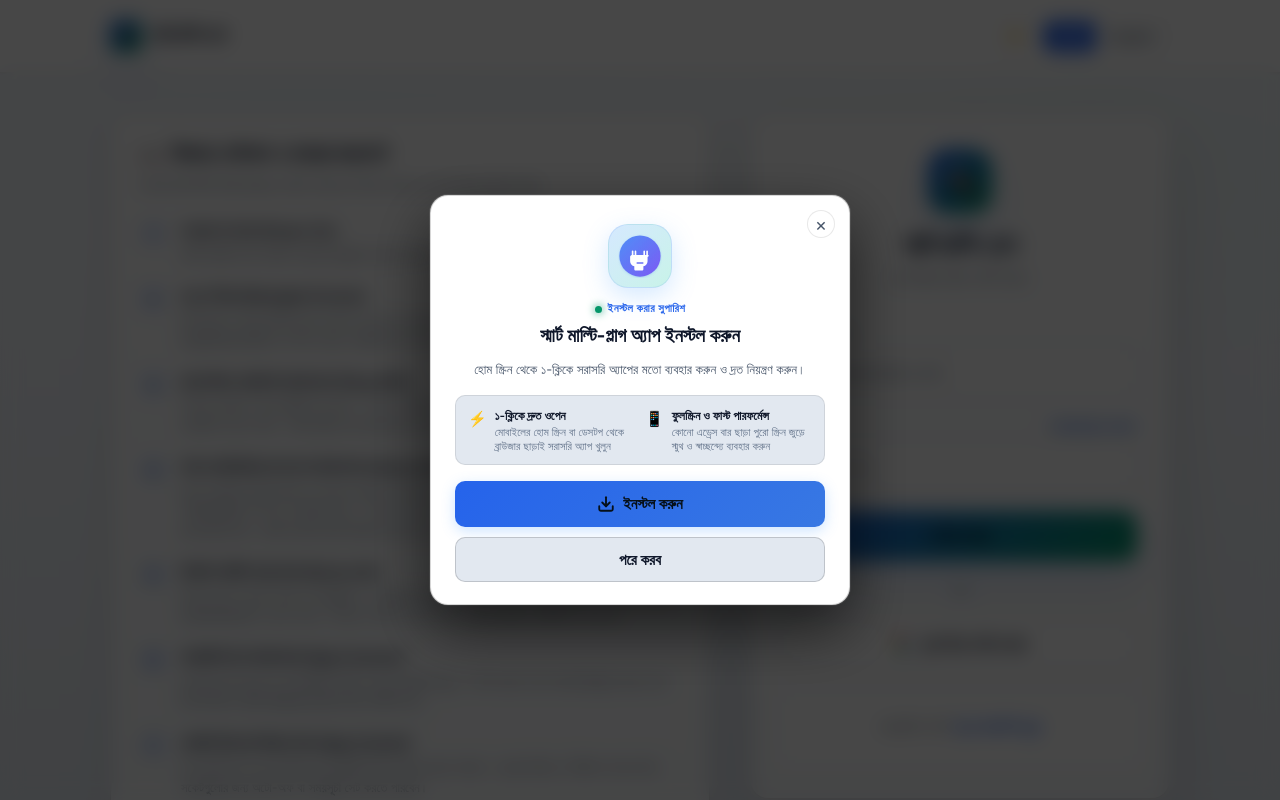
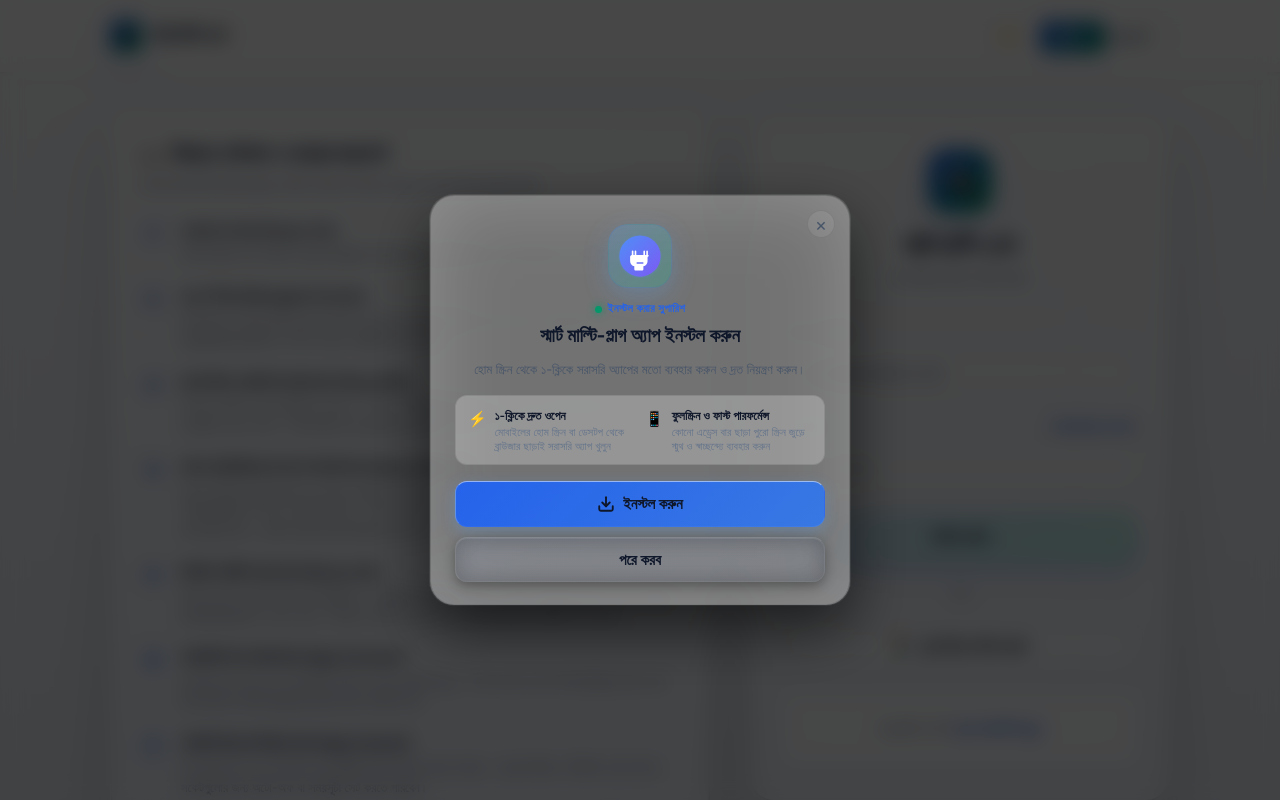
Before and after one commit to hamimLohani/smartmultiplug, a React (Vite) app: page /login in a window 1280 px wide. Shown: the top 800 px of the page. Built offline with nearby package versions, Linux system fonts and the light colour scheme; no server answers.

Commit message:
update ui

```diff
--- a/src/pages/Dashboard.jsx
+++ b/src/pages/Dashboard.jsx
@@ -225,7 +225,7 @@ export default function Dashboard() {
     return (
       <div className="page-wrap">
         <div className="bg-mesh" />
-        <div className="container dash-container">
+        <div className="container dash-container page-enter">
           {/* Header */}
           <div className="dash-hero">
             <div>
@@ -269,7 +269,7 @@ export default function Dashboard() {
     <div className="page-wrap">
       <div className="bg-mesh" />
 
-      <div className="container dash-container">
+      <div className="container dash-container page-enter">
         {/* Header */}
         <div className="dash-hero">
           <div>
--- a/src/pages/Timers.jsx
+++ b/src/pages/Timers.jsx
@@ -421,7 +421,7 @@ export default function Timers() {
     return (
       <div className="page-wrap">
         <div className="bg-mesh" />
-        <div className="container timers-container">
+        <div className="container timers-container page-enter">
           {/* Header */}
           <div className="dash-hero">
             <div>
@@ -466,7 +466,7 @@ export default function Timers() {
     <div className="page-wrap">
       <div className="bg-mesh" />
 
-      <div className="container timers-container">
+      <div className="container timers-container page-enter">
         <div className="dash-hero">
           <div>
             <span className="dash-kicker">
--- a/src/styles/index.css
+++ b/src/styles/index.css
@@ -9,18 +9,18 @@
 :root {
   --clr-bg: #090b10;
   --clr-body-bg: linear-gradient(180deg, #101724 0%, #090b10 42%, #07090d 100%);
-  --clr-surface: rgba(19, 24, 35, 0.92);
-  --clr-surface-2: rgba(28, 35, 49, 0.96);
-  --clr-surface-3: #273044;
-  --clr-card-bg: linear-gradient(180deg, rgba(24, 30, 43, 0.96), rgba(15, 19, 29, 0.98));
-  --clr-nav-bg: rgba(17, 23, 34, 0.92);
-  --clr-border: rgba(255, 255, 255, 0.09);
-  --clr-border-md: rgba(255, 255, 255, 0.16);
+  --clr-surface: rgba(30, 35, 45, 0.5);
+  --clr-surface-2: rgba(45, 50, 65, 0.5);
+  --clr-surface-3: rgba(60, 70, 90, 0.4);
+  --clr-card-bg: linear-gradient(145deg, rgba(40, 45, 60, 0.5) 0%, rgba(20, 25, 35, 0.3) 100%);
+  --clr-nav-bg: rgba(20, 25, 35, 0.6);
+  --clr-border: rgba(255, 255, 255, 0.15);
+  --clr-border-md: rgba(255, 255, 255, 0.25);
 
   --clr-accent: #58a6ff;
   --clr-accent-2: #25d0a5;
   --clr-accent-dim: rgba(88, 166, 255, 0.16);
-  --clr-accent-glow: rgba(88, 166, 255, 0.34);
+  --clr-accent-glow: rgba(88, 166, 255, 0.4);
 
   --clr-green: #31d38d;
   --clr-green-dim: rgba(49, 211, 141, 0.14);
@@ -29,23 +29,24 @@
   --clr-amber: #f7c948;
   --clr-amber-dim: rgba(247, 201, 72, 0.15);
 
-  --clr-text: #f6f8ff;
-  --clr-text-muted: #a0abc5;
-  --clr-text-subtle: #6e7a98;
+  --clr-text: #ffffff;
+  --clr-text-muted: #b4c2e0;
+  --clr-text-subtle: #8493b8;
 
   --radius-sm: 8px;
-  --radius-md: 10px;
-  --radius-lg: 14px;
-  --radius-xl: 18px;
+  --radius-md: 12px;
+  --radius-lg: 18px;
+  --radius-xl: 24px;
   --radius-pill: 9999px;
 
-  --shadow-sm: 0 1px 3px rgba(0, 0, 0, 0.36);
-  --shadow-md: 0 10px 30px rgba(0, 0, 0, 0.36);
-  --shadow-lg: 0 24px 60px rgba(0, 0, 0, 0.5);
-  --shadow-accent: 0 16px 40px rgba(88, 166, 255, 0.22);
-
-  --transition: 0.2s cubic-bezier(0.4, 0, 0.2, 1);
-  --transition-slow: 0.4s cubic-bezier(0.4, 0, 0.2, 1);
+  --shadow-sm: 0 2px 4px rgba(0, 0, 0, 0.4);
+  --shadow-md: 0 12px 32px rgba(0, 0, 0, 0.4);
+  --shadow-lg: 0 32px 80px rgba(0, 0, 0, 0.6);
+  --shadow-accent: 0 16px 40px rgba(88, 166, 255, 0.3);
+  --shadow-inner: inset 0 2px 3px rgba(255, 255, 255, 0.08), inset 0 -2px 3px rgba(0, 0, 0, 0.2);
+
+  --transition: 0.25s cubic-bezier(0.3, 1, 0.4, 1);
+  --transition-slow: 0.5s cubic-bezier(0.3, 1, 0.4, 1);
 
   --font: 'Inter', -apple-system, BlinkMacSystemFont, sans-serif;
   --font-mono: 'SF Mono', 'Fira Code', monospace;
@@ -72,11 +73,11 @@ html {
 [data-theme='light'] {
   --clr-bg: #f1f5f9;
   --clr-body-bg: linear-gradient(180deg, #f8fafc 0%, #f1f5f9 42%, #e2e8f0 100%);
-  --clr-surface: rgba(255, 255, 255, 0.96);
-  --clr-surface-2: #ffffff;
-  --clr-surface-3: #e2e8f0;
-  --clr-card-bg: linear-gradient(180deg, #ffffff 0%, #f8fafc 100%);
-  --clr-nav-bg: rgba(255, 255, 255, 0.94);
+  --clr-surface: rgba(255, 255, 255, 0.65);
+  --clr-surface-2: rgba(255, 255, 255, 0.4);
+  --clr-surface-3: rgba(255, 255, 255, 0.25);
+  --clr-card-bg: linear-gradient(180deg, rgba(255, 255, 255, 0.65) 0%, rgba(255, 255, 255, 0.3) 100%);
+  --clr-nav-bg: rgba(255, 255, 255, 0.7);
   --clr-border: rgba(0, 0, 0, 0.09);
   --clr-border-md: rgba(0, 0, 0, 0.16);
 
@@ -154,17 +155,23 @@ a {
 }
 
 /* ── Background Mesh ── */
+@keyframes meshRotate {
+  0% { transform: scale(1) translate(0, 0) rotate(0deg); }
+  33% { transform: scale(1.1) translate(2%, 2%) rotate(2deg); }
+  66% { transform: scale(1.05) translate(-2%, 1%) rotate(-1deg); }
+  100% { transform: scale(1) translate(0, 0) rotate(0deg); }
+}
+
 .bg-mesh {
   position: fixed;
-  inset: 0;
+  inset: -10vw -10vh;
   z-index: 0;
   background:
-    linear-gradient(rgba(255, 255, 255, 0.025) 1px, transparent 1px),
-    linear-gradient(90deg, rgba(255, 255, 255, 0.025) 1px, transparent 1px),
-    radial-gradient(ellipse 75% 46% at 24% 0%, rgba(88, 166, 255, 0.18) 0%, transparent 68%),
-    radial-gradient(ellipse 62% 44% at 92% 20%, rgba(37, 208, 165, 0.1) 0%, transparent 62%);
-  background-size: 34px 34px, 34px 34px, auto, auto;
+    radial-gradient(ellipse 70% 80% at 20% -10%, rgba(88, 166, 255, 0.25) 0%, transparent 60%),
+    radial-gradient(ellipse 60% 70% at 90% 30%, rgba(37, 208, 165, 0.15) 0%, transparent 50%),
+    radial-gradient(circle 60% at 50% 120%, rgba(88, 166, 255, 0.2) 0%, transparent 50%);
   pointer-events: none;
+  animation: meshRotate 25s ease-in-out infinite;
 }
 
 /* ── Layout helpers ── */
@@ -192,12 +199,22 @@ a {
   box-shadow: var(--shadow-md);
 }
 
+.card, .plug-card, .auth-card, .stat-card, .dash-empty-card, .timer-command-card, .timer-preview-card, .settings-account-card, .modal-card, .guide-card, .pwa-banner-card, .pwa-step-card, .pwa-popup-card {
+  backdrop-filter: blur(40px) saturate(1.8);
+  -webkit-backdrop-filter: blur(40px) saturate(1.8);
+  border-top: 1px solid rgba(255, 255, 255, 0.25);
+  border-left: 1px solid rgba(255, 255, 255, 0.15);
+  box-shadow: var(--shadow-lg), var(--shadow-inner);
+}
+
 .card-glass {
   background: var(--clr-surface);
-  backdrop-filter: blur(20px);
-  -webkit-backdrop-filter: blur(20px);
-  border: 1px solid var(--clr-border-md);
+  backdrop-filter: blur(40px) saturate(1.8);
+  -webkit-backdrop-filter: blur(40px) saturate(1.8);
+  border-top: 1px solid rgba(255, 255, 255, 0.25);
+  border-left: 1px solid rgba(255, 255, 255, 0.15);
   border-radius: var(--radius-lg);
+  box-shadow: var(--shadow-lg), var(--shadow-inner);
 }
 
 /* ── Typography ── */
@@ -254,14 +271,24 @@ a {
   padding: 12px 22px;
   min-height: 44px;
   border-radius: var(--radius-md);
-  border: none;
+  border: 1px solid rgba(255, 255, 255, 0.05);
+  border-top: 1px solid rgba(255, 255, 255, 0.15);
   font-size: 15px;
   font-weight: 600;
   cursor: pointer;
-  transition: all var(--transition);
+  transition: all 0.3s cubic-bezier(0.34, 1.56, 0.64, 1);
   white-space: nowrap;
   position: relative;
   overflow: hidden;
+  box-shadow: inset 0 1px 1px rgba(255, 255, 255, 0.1), 0 4px 12px rgba(0, 0, 0, 0.3);
+  backdrop-filter: blur(12px);
+  -webkit-backdrop-filter: blur(12px);
+}
+
+.btn:active:not(:disabled) {
+  transform: scale(0.96);
+  box-shadow: inset 0 4px 10px rgba(0, 0, 0, 0.4), 0 2px 4px rgba(0, 0, 0, 0.1);
+  border-top-color: rgba(255, 255, 255, 0.02);
 }
 
 .btn:disabled {
@@ -271,51 +298,57 @@ a {
 }
 
 .btn-primary {
-  background: linear-gradient(135deg, var(--clr-accent), var(--clr-accent-2));
-  color: #061019;
-  box-shadow: var(--shadow-accent);
+  background: linear-gradient(135deg, rgba(88, 166, 255, 0.25), rgba(37, 208, 165, 0.25));
+  color: var(--clr-text);
+  box-shadow: inset 0 2px 3px rgba(255, 255, 255, 0.3), 0 8px 20px var(--clr-accent-glow);
+  border-top: 1px solid rgba(255, 255, 255, 0.5);
+  border-left: 1px solid rgba(255, 255, 255, 0.2);
 }
 
 .btn-primary:hover:not(:disabled) {
-  filter: brightness(1.06);
-  box-shadow: 0 18px 44px rgba(88, 166, 255, 0.3);
+  filter: brightness(1.1);
+  box-shadow: inset 0 2px 6px rgba(255, 255, 255, 0.5), 0 12px 32px var(--clr-accent-glow);
+  transform: translateY(-2px);
+}
+
+.btn-secondary {
+  background: linear-gradient(145deg, rgba(39, 48, 68, 0.3) 0%, rgba(28, 35, 49, 0.3) 100%);
+  color: var(--clr-text);
+  border-left: 1px solid rgba(255, 255, 255, 0.1);
+}
+
+.btn-secondary:hover:not(:disabled) {
+  background: linear-gradient(145deg, rgba(48, 58, 80, 0.4) 0%, rgba(35, 43, 60, 0.4) 100%);
+  border-top-color: rgba(255, 255, 255, 0.25);
+  box-shadow: inset 0 2px 4px rgba(255, 255, 255, 0.2), 0 6px 16px rgba(0, 0, 0, 0.4);
   transform: translateY(-1px);
 }
 
-.btn-primary:active {
-  transform: translateY(0);
-}
-
-.btn-secondary {
-  background: var(--clr-surface-3);
-  color: var(--clr-text);
-  border: 1px solid var(--clr-border-md);
-}
-
-.btn-secondary:hover:not(:disabled) {
-  background: var(--clr-surface-2);
-  border-color: rgba(255, 255, 255, 0.18);
-}
-
 .btn-danger {
-  background: var(--clr-red-dim);
+  background: linear-gradient(145deg, rgba(255, 107, 125, 0.1) 0%, rgba(220, 38, 38, 0.15) 100%);
   color: var(--clr-red);
-  border: 1px solid rgba(248, 113, 113, 0.25);
+  border: 1px solid rgba(248, 113, 113, 0.2);
+  border-top: 1px solid rgba(248, 113, 113, 0.4);
 }
 
 .btn-danger:hover:not(:disabled) {
-  background: rgba(248, 113, 113, 0.25);
+  background: linear-gradient(145deg, rgba(255, 107, 125, 0.2) 0%, rgba(220, 38, 38, 0.25) 100%);
+  box-shadow: inset 0 2px 4px rgba(248, 113, 113, 0.3), 0 6px 16px rgba(248, 113, 113, 0.2);
+  transform: translateY(-1px);
 }
 
 .btn-ghost {
   background: transparent;
   color: var(--clr-text-muted);
-  border: 1px solid var(--clr-border);
+  border: 1px solid transparent;
+  box-shadow: none;
 }
 
 .btn-ghost:hover {
-  background: var(--clr-surface-2);
+  background: rgba(255, 255, 255, 0.05);
   color: var(--clr-text);
+  border-top-color: rgba(255, 255, 255, 0.1);
+  box-shadow: 0 4px 12px rgba(0, 0, 0, 0.2);
 }
 
 .btn-full {
@@ -708,26 +741,26 @@ a {
   gap: 8px;
 }
 
-/* ── Bottom Tab Bar ── */
+/* ── Bottom Tab Bar (3D Dock) ── */
 .tab-bar {
   position: fixed;
-  bottom: 0;
+  bottom: clamp(16px, 3vh, 24px);
   left: 50%;
   transform: translateX(-50%);
   width: 100%;
-  max-width: min(var(--max-w), calc(100% - 20px));
+  max-width: min(var(--max-w), calc(100% - 32px));
   z-index: 100;
   background: var(--clr-nav-bg);
-  backdrop-filter: blur(20px);
-  -webkit-backdrop-filter: blur(20px);
-  border-top: 1.5px solid var(--clr-border-md);
-  border-left: 1px solid var(--clr-border);
-  border-right: 1px solid var(--clr-border);
-  border-radius: 18px 18px 0 0;
-  display: flex;
-  padding: 8px 8px;
-  padding-bottom: max(8px, env(safe-area-inset-bottom));
-  box-shadow: 0 -4px 20px rgba(0, 0, 0, 0.4);
+  backdrop-filter: blur(32px) saturate(1.5);
+  -webkit-backdrop-filter: blur(32px) saturate(1.5);
+  border-top: 1px solid rgba(255, 255, 255, 0.25);
+  border-left: 1px solid rgba(255, 255, 255, 0.15);
+  border-right: 1px solid rgba(255, 255, 255, 0.05);
+  border-bottom: 1px solid rgba(0, 0, 0, 0.2);
+  border-radius: var(--radius-xl);
+  display: flex;
+  padding: 10px 12px;
+  box-shadow: 0 16px 40px rgba(0, 0, 0, 0.5), inset 0 2px 4px rgba(255, 255, 255, 0.1);
 }
 
 .tab-item {
@@ -766,10 +799,17 @@ a {
 
 .tab-item.active {
   color: var(--clr-accent);
+  text-shadow: 0 0 12px var(--clr-accent-glow);
 }
 
 .tab-item.active svg {
-  transform: scale(1.05);
+  transform: translateY(-4px) scale(1.15);
+  filter: drop-shadow(0 4px 8px var(--clr-accent-glow));
+  stroke: var(--clr-accent);
+}
+
+.tab-item:active {
+  transform: scale(0.92);
 }
 
 /* ── Auth page layout ── */
@@ -826,33 +866,51 @@ a {
 .lang-switcher-wrap {
   display: flex;
   align-items: center;
+  position: relative;
+  background: var(--clr-surface-3);
+  border-radius: var(--radius-sm);
+  padding: 4px;
+  border: 1px solid var(--clr-border);
+  box-shadow: inset 0 2px 4px rgba(0, 0, 0, 0.05);
+}
+
+.lang-switcher-wrap::before {
+  content: '';
+  position: absolute;
+  top: 3px;
+  bottom: 3px;
+  left: 3px;
+  width: calc(50% - 3px);
+  background: linear-gradient(135deg, var(--clr-accent), var(--clr-accent-2));
+  border-radius: calc(var(--radius-sm) - 2px);
+  transition: transform 0.4s cubic-bezier(0.25, 0.8, 0.25, 1);
+  z-index: 1;
+  box-shadow: 0 4px 12px var(--clr-accent-glow), inset 0 1px 2px rgba(255, 255, 255, 0.3);
+  border-top: 1px solid rgba(255, 255, 255, 0.4);
+}
+
+.lang-switcher-wrap:has(.lang-btn:nth-child(2).active)::before {
+  transform: translateX(100%);
 }
 
 .lang-btn {
+  flex: 1;
+  position: relative;
+  z-index: 2;
   padding: 6px 14px;
   font-size: 13px;
   font-weight: 600;
-  border: 1.5px solid var(--clr-border-md);
-  background: var(--clr-surface-2);
+  border: none;
+  background: transparent !important;
   color: var(--clr-text-muted);
   cursor: pointer;
-  transition: all var(--transition);
-}
-
-.lang-btn:first-child {
-  border-radius: var(--radius-sm) 0 0 var(--radius-sm);
-}
-
-.lang-btn:last-child {
-  border-radius: 0 var(--radius-sm) var(--radius-sm) 0;
-  margin-left: -1px;
+  transition: color var(--transition);
+  text-align: center;
 }
 
 .lang-btn.active {
-  background: var(--clr-accent);
   color: #ffffff;
-  border-color: var(--clr-accent);
-  z-index: 1;
+  text-shadow: 0 1px 2px rgba(0, 0, 0, 0.3);
 }
 
 .auth-container {
@@ -1049,7 +1107,7 @@ a {
 
 .dash-container {
   padding-top: 24px;
-  padding-bottom: 120px;
+  padding-bottom: 140px;
 }
 
 .page-header {
@@ -1685,7 +1743,7 @@ a {
 /* ── Timer Panel ── */
 .timers-container {
   padding-top: 24px;
-  padding-bottom: 120px;
+  padding-bottom: 140px;
 }
 
 .timers-hero {
@@ -1820,18 +1878,51 @@ a {
 .timer-mode-toggle {
   display: grid;
   grid-template-columns: 1fr 1fr;
-  background: var(--clr-surface-2);
+  background: var(--clr-surface-3);
   border-radius: var(--radius-md);
   padding: 4px;
   border: 1px solid var(--clr-border);
+  position: relative;
+  box-shadow: inset 0 2px 4px rgba(0, 0, 0, 0.05);
+}
+
+.timer-mode-toggle::before {
+  content: '';
+  position: absolute;
+  top: 4px;
+  bottom: 4px;
+  left: 4px;
+  width: calc(50% - 4px);
+  background: var(--clr-surface);
+  border-radius: calc(var(--radius-md) - 2px);
+  transition: transform 0.4s cubic-bezier(0.25, 0.8, 0.25, 1);
+  z-index: 1;
+  box-shadow: var(--shadow-sm);
+}
+
+.timer-mode-toggle:has(.timer-mode-btn:nth-child(2).active)::before {
+  transform: translateX(100%);
 }
 
 .timer-mode-toggle-modern {
   margin-bottom: 20px;
   padding: 5px;
   border-radius: var(--radius-lg);
-  background: rgba(7, 9, 13, 0.34);
-  box-shadow: inset 0 1px 8px rgba(0, 0, 0, 0.24);
+  background: var(--clr-surface-3);
+  box-shadow: inset 0 2px 6px rgba(0, 0, 0, 0.1);
+  border: 1px solid var(--clr-border);
+}
+
+.timer-mode-toggle-modern::before {
+  top: 5px;
+  bottom: 5px;
+  left: 5px;
+  width: calc(50% - 5px);
+  background: linear-gradient(135deg, var(--clr-accent), var(--clr-accent-2));
+  border-radius: calc(var(--radius-lg) - 2px);
+  box-shadow: 0 8px 24px var(--clr-accent-glow), inset 0 1px 2px rgba(255, 255, 255, 0.3);
+  border-top: 1px solid rgba(255, 255, 255, 0.4);
+  border-left: 1px solid rgba(255, 255, 255, 0.2);
 }
 
 .timer-mode-btn {
@@ -1839,31 +1930,30 @@ a {
   padding: 10px;
   border-radius: var(--radius-sm);
   border: none;
-  background: transparent;
+  background: transparent !important;
   color: var(--clr-text-muted);
   font-size: 14px;
   font-weight: 600;
   cursor: pointer;
-  transition: all var(--transition);
+  transition: color var(--transition);
   line-height: 1.25;
   overflow-wrap: anywhere;
+  position: relative;
+  z-index: 2;
+  box-shadow: none !important;
 }
 
 .timer-mode-toggle-modern .timer-mode-btn {
   min-height: 46px;
-  border-radius: var(--radius-md);
 }
 
 .timer-mode-btn.active {
-  background: var(--clr-surface);
   color: var(--clr-text);
-  box-shadow: var(--shadow-sm);
 }
 
 .timer-mode-toggle-modern .timer-mode-btn.active {
-  background: linear-gradient(135deg, var(--clr-accent), var(--clr-accent-2));
-  color: #061019;
-  box-shadow: 0 12px 24px rgba(88, 166, 255, 0.22);
+  color: #fff;
+  text-shadow: 0 1px 2px rgba(0, 0, 0, 0.3);
 }
 
 .timer-field-block {
@@ -2333,7 +2423,7 @@ a {
 /* ── Settings ── */
 .settings-container {
   padding-top: 24px;
-  padding-bottom: 120px;
+  padding-bottom: 140px;
 }
 
 .settings-hero {
@@ -2676,12 +2766,28 @@ a {
   }
 }
 
+@keyframes pageEnter {
+  from {
+    opacity: 0;
+    transform: scale(0.98) translateY(10px);
+  }
+  to {
+    opacity: 1;
+    transform: scale(1) translateY(0);
+  }
+}
+
 .animate-slide-up {
   animation: slideUp 0.35s var(--transition) both;
 }
 
 .animate-fade-in {
   animation: fadeIn 0.3s ease both;
+}
+
+.page-enter {
+  animation: pageEnter 0.4s cubic-bezier(0.16, 1, 0.3, 1) both;
+  will-change: opacity, transform;
 }
 
 /* ── Toast override ── */
@@ -2706,7 +2812,7 @@ a {
   align-items: flex-end;
   justify-content: center;
   padding: 16px;
-  padding-bottom: 90px;
+  padding-bottom: 140px;
   /* clear the mobile tab bar */
   animation: fadeIn 0.2s ease;
 }
@@ -2881,7 +2987,7 @@ a {
   .timers-container,
   .settings-container {
     padding-top: 14px;
-    padding-bottom: 96px;
+    padding-bottom: 120px;
   }
 
   .dash-hero,
```
Also changed, not shown: src/App.jsx (+30 -13 lines), src/pages/Settings.jsx (+19 -2 lines).
